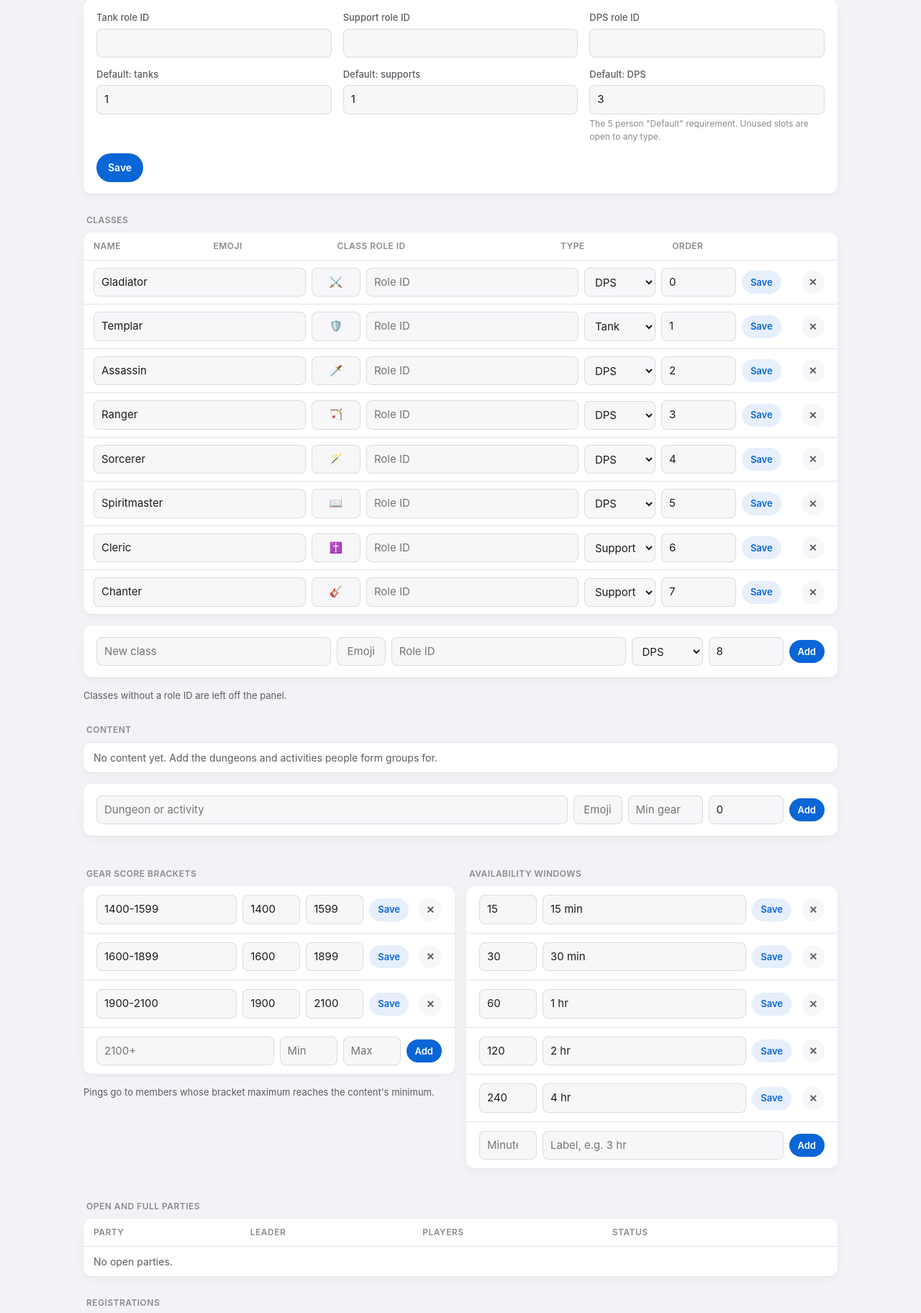
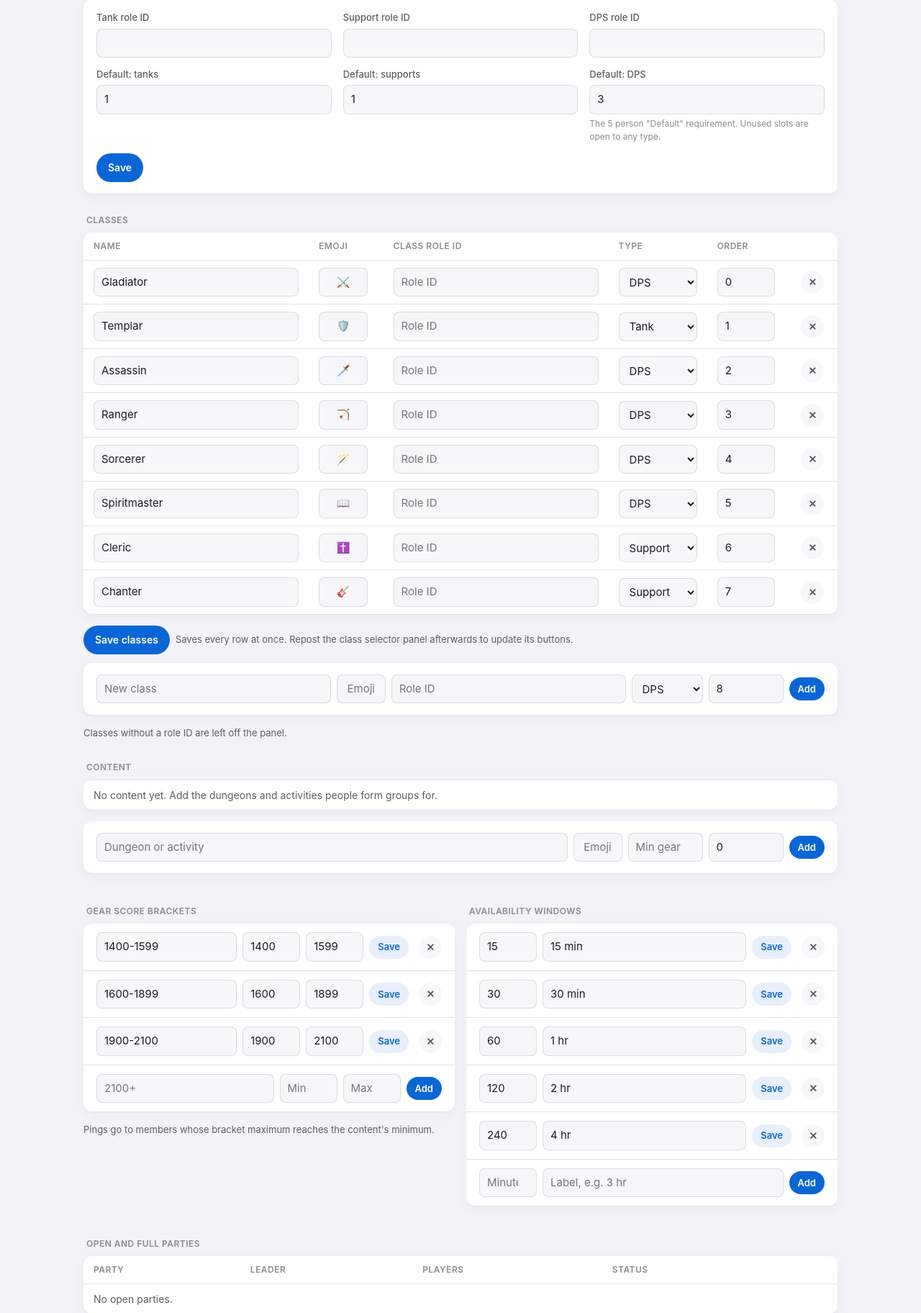
Before and after one commit to zle3/nyerk, a FastAPI app: page /party in a window 1280 px wide. Shown: the part 453-2277 px from the top of the page at 72% size. Run offline with FastAPI, Linux system fonts and the light colour scheme; the visitor is signed in with stand-in values (Sample User, id 1); data comes from the database, SQL or seed files in the repository; data that the repository does not hold is empty; parts of the project's set-up code (start-up, migrations or seed data) failed here and were passed over.

Commit message:
Dashboard divider line and AION 2 title; save all classes at once
The dashboard opens with a divider line (configurable, blank hides it)
above the title, now "AION 2 Timers"; existing installs still on the old
default title are renamed on start. Party finder classes save from one
form with one button; per-row delete buttons use their own forms so
pressing Enter always saves.

Co-Authored-By: Claude Opus 5.5 <noreply@anthropic.com>

```diff
--- a/nyerk/__main__.py
+++ b/nyerk/__main__.py
@@ -14,7 +14,7 @@ from . import db, housekeeping
 from .config import Config
 from .db import get_settings
 from .logbus import bus
-from .seed import seed, seed_party_finder
+from .seed import seed, seed_party_finder, upgrade_defaults
 from .web.app import create_app, hash_password
 
 log = logging.getLogger("nyerk")
@@ -109,6 +109,8 @@ def main() -> None:
     with db.session() as s:
         if seed(s):
             log.info("Seeded default events and categories.")
+        for what in upgrade_defaults(s):
+            log.info("Updated default %s.", what)
         if seed_party_finder(s):
             log.info("Seeded party finder classes, gear brackets and time windows.")
     init_password(cfg)
--- a/nyerk/engine.py
+++ b/nyerk/engine.py
@@ -310,7 +310,9 @@ def build_dashboard(s: Session, settings: Settings, now: int) -> Dashboard:
             lines.append(f"+{len(oneoffs) - cap} more")
         sections.append((settings.oneoff_label, lines))
 
-    parts = [f"## {settings.dashboard_title.strip()}"] if settings.dashboard_title.strip() else []
+    parts = [settings.dashboard_divider.strip()] if settings.dashboard_divider.strip() else []
+    if settings.dashboard_title.strip():
+        parts.append(f"## {settings.dashboard_title.strip()}")
     for heading, lines in sections:
         if heading.strip():
             parts.append(f"### {heading.strip()}")
--- a/nyerk/models.py
+++ b/nyerk/models.py
@@ -35,7 +35,10 @@ class Settings(Base):
     time_style_near: Mapped[str] = mapped_column(String(1), default="t")
     time_style_far: Mapped[str] = mapped_column(String(1), default="f")
     # Dashboard headings (Discord markdown). Blank hides that heading.
-    dashboard_title: Mapped[str] = mapped_column(String(100), default="⏱️ AION2 Timers")
+    dashboard_title: Mapped[str] = mapped_column(String(100), default="⏱️ AION 2 Timers")
+    # Line above the title so the dashboard stands apart from the alerts.
+    # Discord has no horizontal rule in plain text, so it's characters.
+    dashboard_divider: Mapped[str] = mapped_column(String(100), default="━" * 22)
     dashboard_top_label: Mapped[str] = mapped_column(String(64), default="Server")
     dashboard_main_label: Mapped[str] = mapped_column(String(64), default="Upcoming events")
     oneoff_label: Mapped[str] = mapped_column(String(64), default="World bosses and one-offs")
--- a/nyerk/seed.py
+++ b/nyerk/seed.py
@@ -86,6 +86,17 @@ PF_BRACKETS = [("1400-1599", 1400, 1599), ("1600-1899", 1600, 1899), ("1900-2100
 PF_WINDOWS = [(15, "15 min"), (30, "30 min"), (60, "1 hr"), (120, "2 hr"), (240, "4 hr")]
 
 
+def upgrade_defaults(s: Session) -> list[str]:
+    """Move existing installs off defaults that changed, without touching
+    anything the admin customised."""
+    st = get_settings(s)
+    done = []
+    if st.dashboard_title == "⏱️ AION2 Timers":
+        st.dashboard_title = "⏱️ AION 2 Timers"
+        done.append("dashboard title")
+    return done
+
+
 def seed_party_finder(s: Session) -> bool:
     """Party finder defaults, separately so existing installs get them too.
     Role IDs stay 0 until set in the admin page or imported."""
--- a/nyerk/web/app.py
+++ b/nyerk/web/app.py
@@ -546,6 +546,7 @@ def create_app(cfg, bot=None) -> FastAPI:
                 if tz not in available_timezones():
                     raise ValueError(f"Unknown time zone {tz!r}")
                 st.default_tz = tz
+                st.dashboard_divider = str(data.get("dashboard_divider", "")).strip()[:100]
                 st.dashboard_title = str(data.get("dashboard_title", "")).strip()[:100]
                 st.dashboard_top_label = str(data.get("dashboard_top_label", "")).strip()[:64]
                 st.dashboard_main_label = str(data.get("dashboard_main_label", "")).strip()[:64]
@@ -746,6 +747,41 @@ def create_app(cfg, bot=None) -> FastAPI:
         bus.info("config", "Party finder type roles and default makeup saved.")
         flash(request, "Saved. Repost the class panel if role IDs changed.")
         return back("/party")
+
+    @app.post("/party/classes/bulk")
+    async def party_classes_bulk(request: Request):
+        data = await form(request)
+        try:
+            with db.session() as s:
+                rows = party.classes(s)
+                updates = {}
+                for c in rows:
+                    sub = {k: data.get(f"{k}_{c.id}", "") for k in ("name", "emoji", "role_id", "class_type",
+                                                                    "sort_order")}
+                    updates[c.id] = _pf_values("classes", sub)
+                names = [u["name"].lower() for u in updates.values()]
+                if len(names) != len(set(names)):
+                    raise ValueError("Two classes have the same name")
+                roles = [u["role_id"] for u in updates.values() if u["role_id"]]
+                if len(roles) != len(set(roles)):
+                    raise ValueError("Two classes use the same role ID")
+                changed = []
+                for c in rows:
+                    for k, v in updates[c.id].items():
+                        if getattr(c, k) != v:
+                            setattr(c, k, v)
+                            changed.append(c.name)
+                changed = sorted(set(changed))
+        except ValueError as exc:
+            flash(request, f"Nothing saved: {exc}.", "err")
+            return back("/party#classes")
+        if changed:
+            bus.info("config", f"Party finder classes saved: {', '.join(changed)}.")
+            refresh()
+            flash(request, f"Saved {len(changed)} class{'es' if len(changed) != 1 else ''}. Repost the class selector panel to update its buttons.")
+        else:
+            flash(request, "No changes.")
+        return back("/party#classes")
 
     @app.post("/party/{kind}/new")
     async def party_add(request: Request, kind: str):
--- a/nyerk/web/static/app.js
+++ b/nyerk/web/static/app.js
@@ -52,7 +52,7 @@
 
   // Destructive actions ask once. Everything else acts immediately.
   document.addEventListener("submit", (e) => {
-    const msg = e.target.dataset.confirm;
+    const msg = (e.submitter && e.submitter.dataset.confirm) || e.target.dataset.confirm;
     if (msg && !window.confirm(msg)) e.preventDefault();
   });
 
--- a/nyerk/web/static/style.css
+++ b/nyerk/web/static/style.css
@@ -310,3 +310,6 @@ button[disabled] { opacity: 0.35; pointer-events: none; }
 .inline > .btn { flex: none; }
 .list .inline > input[type=number] { flex-basis: 5rem; width: 5rem; }
 .list .inline > input[type=text] { min-width: 6rem; }
+td > input, td > select { min-width: 0; }
+td > .emoji-input { width: 4.25rem; text-align: center; }
+td > .order-input { width: 5rem; }
--- a/nyerk/web/templates/party.html
+++ b/nyerk/web/templates/party.html
@@ -40,30 +40,29 @@
 </form>
 
 <p class="section-label" id="classes">Classes</p>
+<form method="post" action="/party/classes/bulk">
+  {{ csrf_field() }}
   <div class="table-wrap">
   <table>
     <thead><tr><th>Name</th><th>Emoji</th><th>Class role ID</th><th>Type</th><th>Order</th><th></th></tr></thead>
     <tbody>
     {% for c in classes %}
       <tr>
-      <td colspan="5">
-        <form method="post" action="/party/classes/{{ c.id }}" class="inline" id="class-{{ c.id }}">
-          {{ csrf_field() }}
-          <input type="text" name="name" value="{{ c.name }}" aria-label="Name" required>
-          <input type="text" name="emoji" value="{{ c.emoji }}" aria-label="Emoji" class="w-auto" size="4">
-          <input type="text" name="role_id" value="{{ c.role_id or '' }}" placeholder="Role ID" aria-label="Role ID" class="mono">
-          <select name="class_type" aria-label="Type" class="w-auto">{% for t in ('tank', 'support', 'dps') %}<option value="{{ t }}" {{ 'selected' if c.class_type == t }}>{{ TYPE_LABEL[t] }}</option>{% endfor %}</select>
-          <input type="number" name="sort_order" value="{{ c.sort_order }}" aria-label="Order" class="w-auto">
-          <button class="btn small secondary" type="submit">Save</button>
-        </form>
-      </td>
-      <td><form method="post" action="/party/classes/{{ c.id }}/delete" class="inline-form" data-confirm="Remove {{ c.name }}?">{{ csrf_field() }}<button class="btn icon" type="submit" aria-label="Remove {{ c.name }}">✕</button></form></td>
+        <td><input type="text" name="name_{{ c.id }}" value="{{ c.name }}" aria-label="Name" required></td>
+        <td><input type="text" name="emoji_{{ c.id }}" value="{{ c.emoji }}" aria-label="Emoji for {{ c.name }}" size="4" class="emoji-input"></td>
+        <td><input type="text" name="role_id_{{ c.id }}" value="{{ c.role_id or '' }}" placeholder="Role ID" aria-label="Role ID for {{ c.name }}" class="mono"></td>
+        <td><select name="class_type_{{ c.id }}" aria-label="Type for {{ c.name }}">{% for t in ('tank', 'support', 'dps') %}<option value="{{ t }}" {{ 'selected' if c.class_type == t }}>{{ TYPE_LABEL[t] }}</option>{% endfor %}</select></td>
+        <td><input type="number" name="sort_order_{{ c.id }}" value="{{ c.sort_order }}" aria-label="Order for {{ c.name }}" class="order-input"></td>
+        <td><button class="btn icon" type="submit" form="del-class-{{ c.id }}" aria-label="Remove {{ c.name }}">✕</button></td>
       </tr>
     {% endfor %}
     </tbody>
   </table>
   </div>
-<form method="post" action="/party/classes/new" class="card inline">
+  <div class="actions"><button class="btn" type="submit">Save classes</button><span class="small muted">Saves every row at once. Repost the class selector panel afterwards to update its buttons.</span></div>
+</form>
+{% for c in classes %}<form method="post" action="/party/classes/{{ c.id }}/delete" id="del-class-{{ c.id }}" data-confirm="Remove {{ c.name }}?" hidden>{{ csrf_field() }}</form>{% endfor %}
+<form method="post" action="/party/classes/new" class="card inline mt">
   {{ csrf_field() }}
   <input type="text" name="name" placeholder="New class" required aria-label="New class name">
   <input type="text" name="emoji" placeholder="Emoji" class="w-auto" size="4" aria-label="Emoji">
--- a/nyerk/web/templates/settings.html
+++ b/nyerk/web/templates/settings.html
@@ -25,6 +25,7 @@
   <div class="card fields">
     <div class="field"><label for="keep_occurrences">Keep alerts for the last N occurrences</label><input id="keep_occurrences" name="keep_occurrences" type="number" min="1" max="50" value="{{ st.keep_occurrences }}"></div>
     <div class="field"><label for="dashboard_max_oneoffs">Max one-off lines</label><input id="dashboard_max_oneoffs" name="dashboard_max_oneoffs" type="number" min="1" max="60" value="{{ st.dashboard_max_oneoffs }}"></div>
+    <div class="field"><label for="dashboard_divider">Divider line</label><input id="dashboard_divider" name="dashboard_divider" type="text" maxlength="100" value="{{ st.dashboard_divider }}"><div class="help">Sits above the title to separate the dashboard from alerts. Blank hides it.</div></div>
     <div class="field"><label for="dashboard_title">Title</label><input id="dashboard_title" name="dashboard_title" type="text" maxlength="100" value="{{ st.dashboard_title }}"><div class="help">Large heading. Blank hides it.</div></div>
     <div class="field"><label for="dashboard_top_label">Resets and maintenance heading</label><input id="dashboard_top_label" name="dashboard_top_label" type="text" maxlength="64" value="{{ st.dashboard_top_label }}"></div>
     <div class="field"><label for="dashboard_main_label">Scheduled events heading</label><input id="dashboard_main_label" name="dashboard_main_label" type="text" maxlength="64" value="{{ st.dashboard_main_label }}"></div>
```
Also changed, not shown: tests/test_bot.py (+1 -1 lines), tests/test_engine.py (+4 -1 lines), tests/test_web.py (+16 -4 lines). Lines whose indentation alone changed are shown as unchanged.
